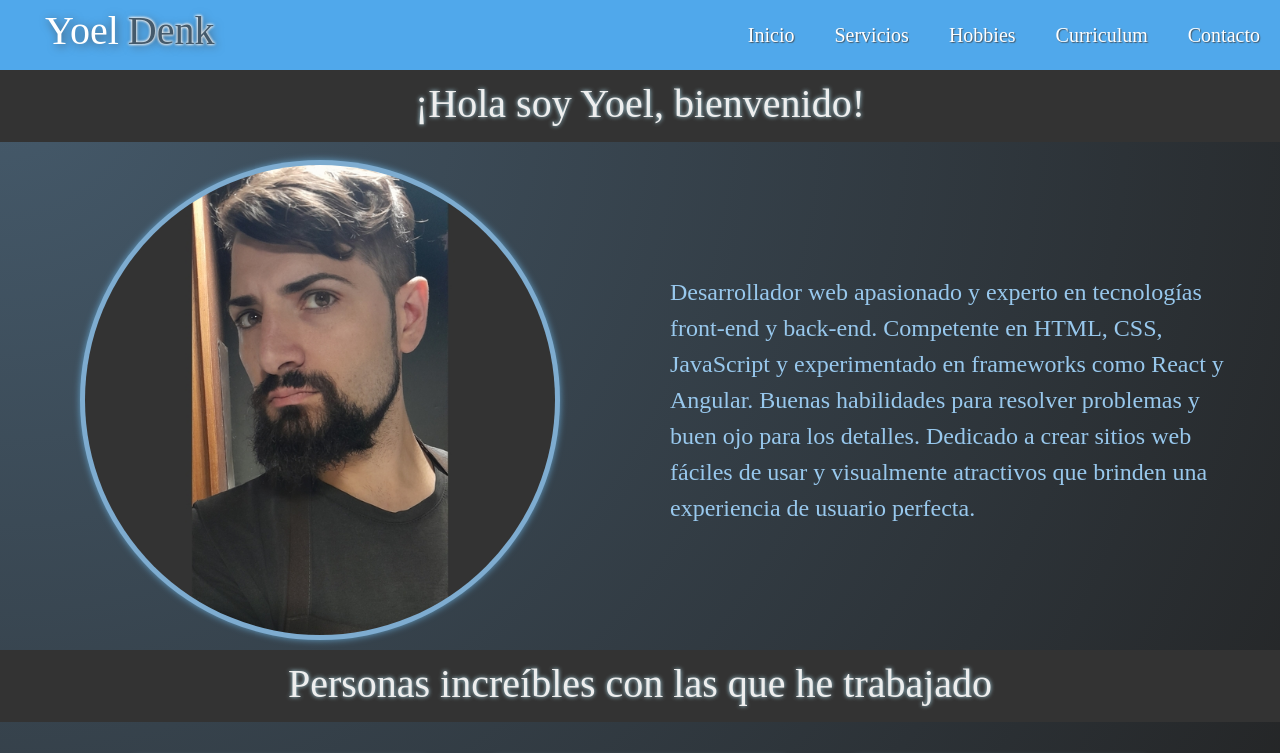
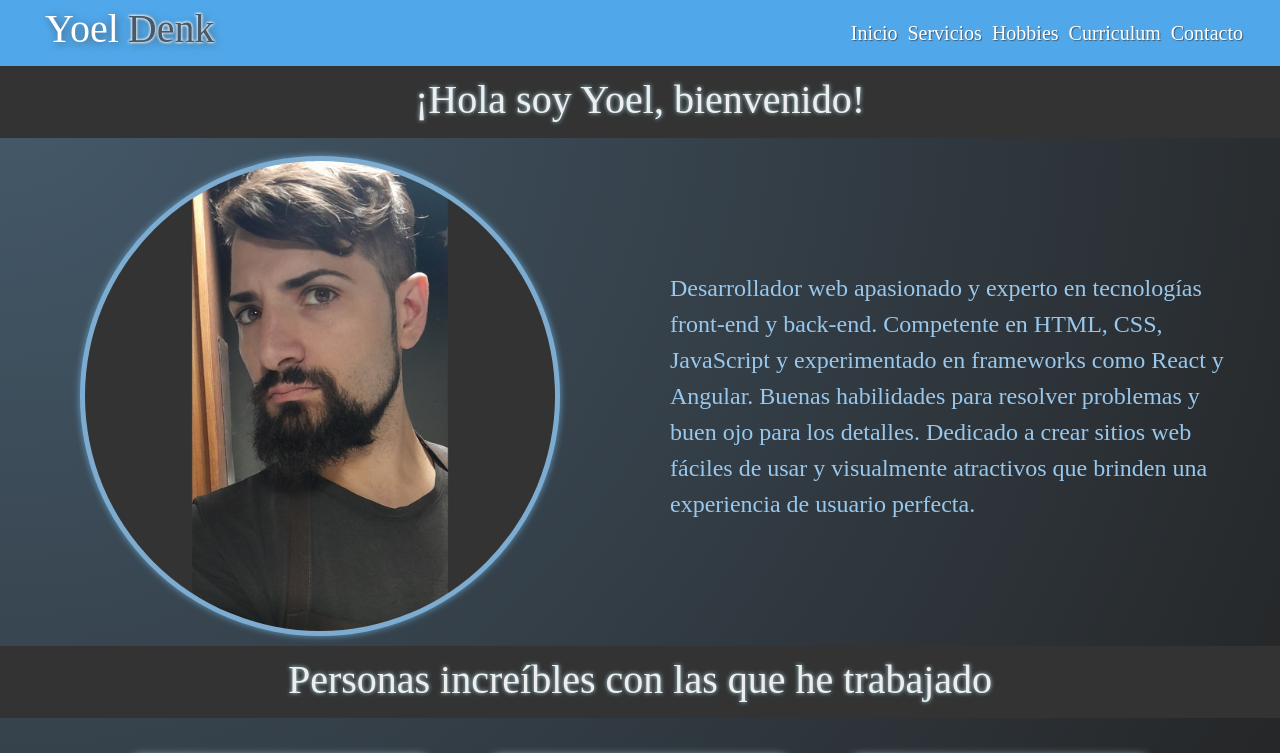
Before and after one commit to chesnos/PF-Denk, a website: page index.html in a window 1280 px wide. Shown: the top 753 px of the page. Drawn offline with nearby package versions, Linux system fonts and the light colour scheme; a web font is replaced by a local one.

Commit message:
modificado en navbar los espacios entre items y el margen derecho

```diff
--- a/Scss/_navbar.scss
+++ b/Scss/_navbar.scss
@@ -36,6 +36,7 @@ nav {
         }
         #navbarNav {
             justify-content: flex-end;
+            margin-right: 2em;
         }
         .navbar-brand {
             padding-left: 2em;
@@ -50,11 +51,12 @@ nav {
             padding-left: 2em;
         }
         ul li {
-            padding: 20px;
+            padding: 5px;
             display: flex;
         }
         #navbarNav {
             justify-content: flex-end;
+            margin-right: 2em;
         }
     }
 }
```
Also changed, not shown: css/styles.css, 1 other file.
